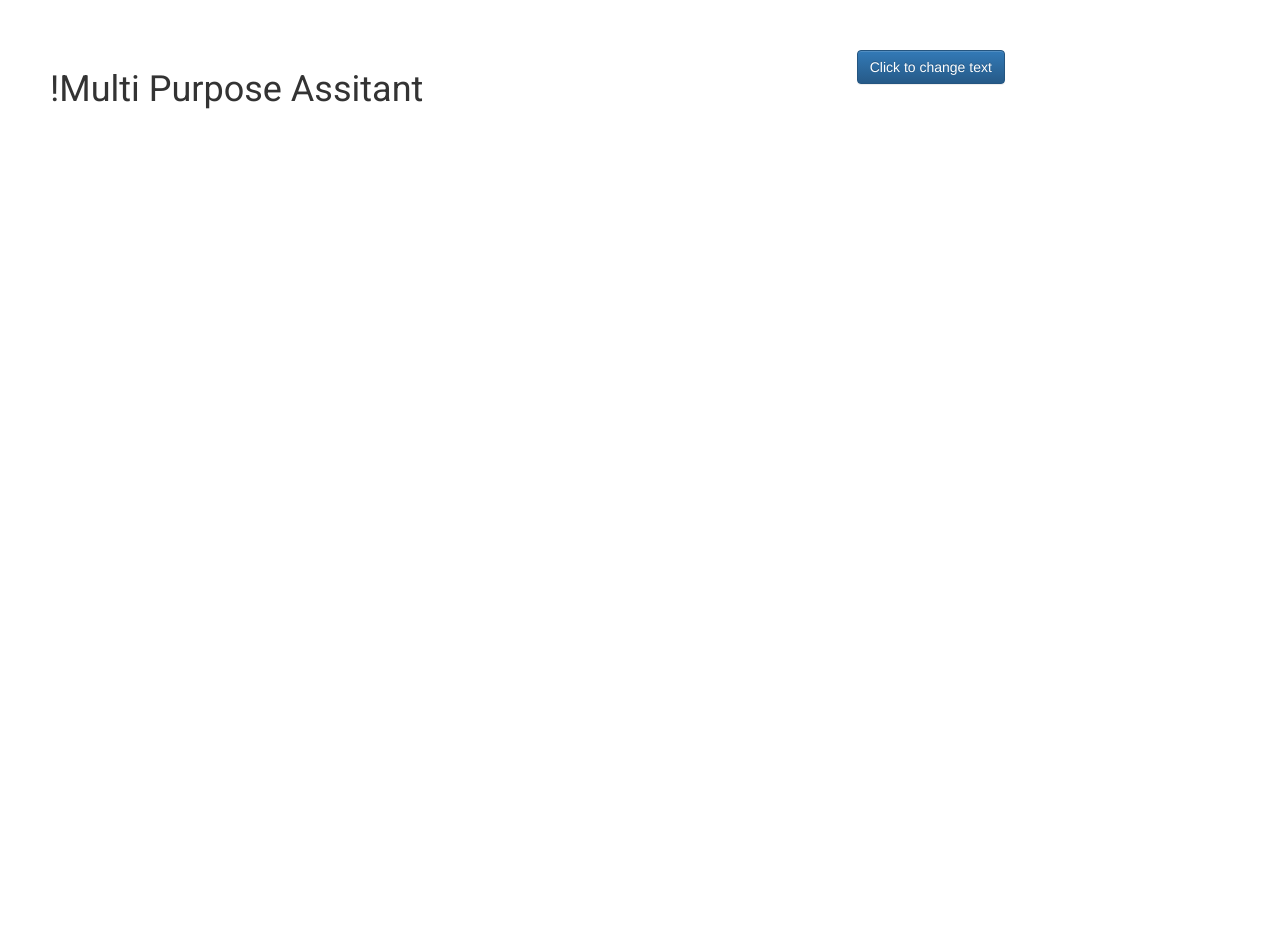
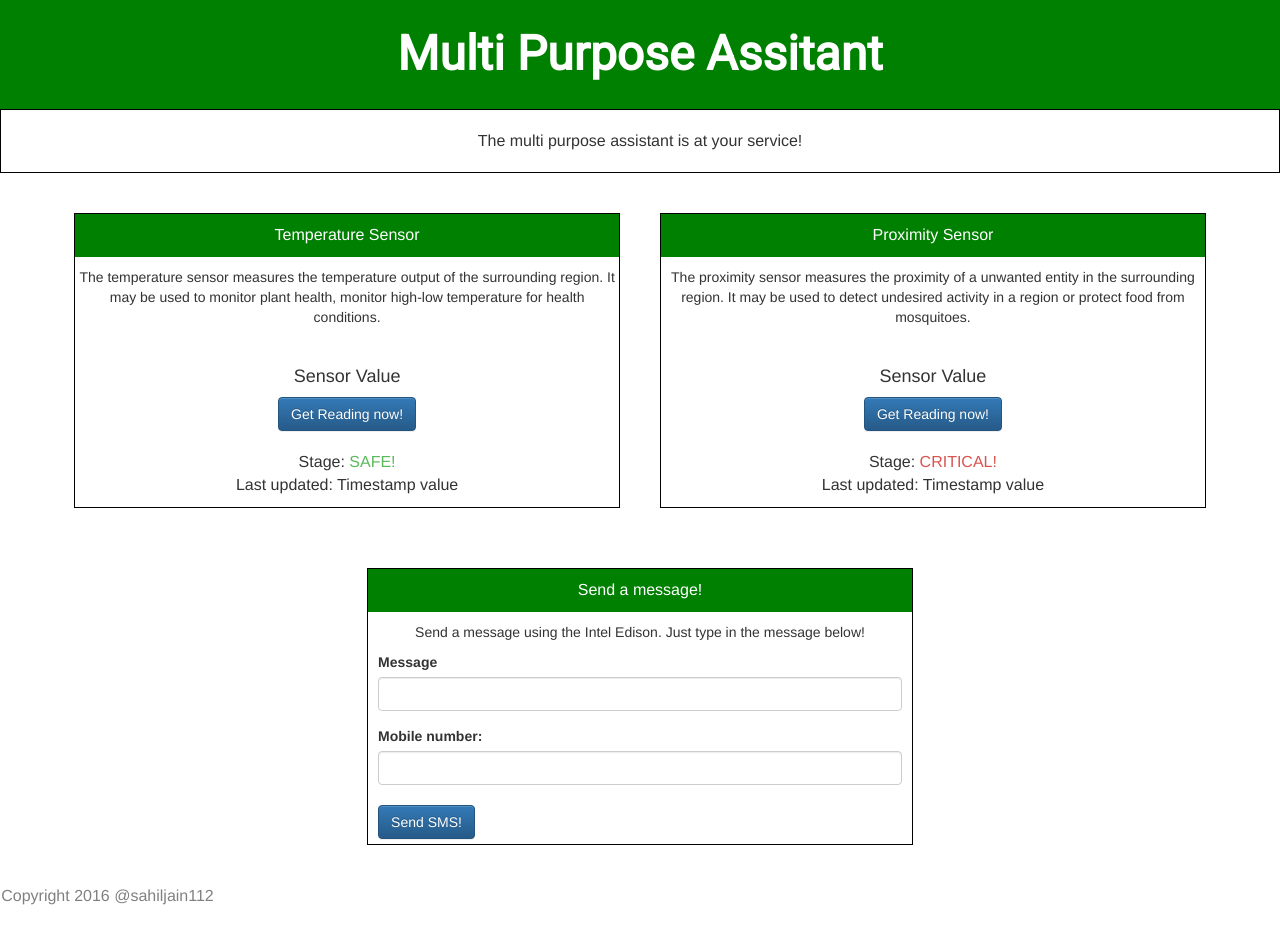
Before and after one commit to sahiljain112/intel-edison-express-server, a website: page views/index.html in a window 1280 px wide. Before the commit the page ends 800 px from the top, so only its background shows below. Drawn offline with Linux system fonts and the light colour scheme.

Commit message:
UI update

```diff
--- a/public/stylesheets/style.css
+++ b/public/stylesheets/style.css
@@ -1,12 +1,104 @@
-body {
-  padding: 50px;
-  font: 14px "Lucida Grande", Helvetica, Arial, sans-serif;
-}
+
 
 a {
   color: #00B7FF;
 }
 
-header .col-sm-8 {
+header {
+  text-align: center;
   font-family: 'Roboto',sans-serif;
+  font-weight: 700;
+  font-size: 48px;
+  color: #fff;
+  padding: 20px;
+  background-color: #008000;
 }
+
+.introdution {
+  border: 1px solid #000;
+  text-align: center;
+  font-size: 16px;
+  padding: 20px;
+}
+
+.row.sensors {
+  display: flex;
+  flex-wrap: wrap;
+  justify-content: center;
+  margin-top: 20px;
+  padding: 0px;
+}
+
+.col-sm-5.sensor-item {
+  margin: 20px;
+  padding: 0px;
+  border: 1px solid #000;
+  text-align: center;
+  font-family: Helvetica, sans-serif;
+}
+
+.sensor-heading {
+  padding: 10px;
+  font-size: 16px;
+  color: #fff;
+  background-color: #008000;
+}
+
+.sensor-content, .analysis-box {
+  margin-top: 10px;
+}
+
+.analysis-box {
+  padding-top: 10px;
+}
+
+#proximityState {
+  color: #d9534f;
+}
+
+#temperatureState {
+  color: #5cb85c;
+}
+.form-group {
+  text-align: left;
+  margin:0px 10px;
+}
+
+#sendSMS {
+  float: left;
+  margin:5px 10px;
+}
+
+ul {
+  padding: 0px;
+  font-size: 16px;
+}
+
+li {
+  display: block;
+}
+
+footer .col-sm-4 {
+  padding: 20px 0;
+  font-size: 16px;
+  color: #808080;
+}
+
+footer .row {
+  display: flex;
+  align-items: center;
+}
+
+footer .col-sm-8 {
+  display: flex;
+  justify-content: flex-end;
+}
+
+footer ul {
+  list-style: none;
+}
+
+footer li img {
+  width: 32px;
+  height: 32px;
+}
--- a/routes/sensors.js
+++ b/routes/sensors.js
@@ -5,7 +5,7 @@ var router = express.Router();
 router.get('/:sensor', function(req, res, next) {
 //  res.json(req.params);
   var sensorName = req.params.sensor;
-  console.log(sensorName);
+  console.log("Sensor type: " sensorName);
   res.send(sensorName);
 });
 
--- a/views/index.html
+++ b/views/index.html
@@ -11,29 +11,113 @@
 </head>
 <body>
 	<header>
-      <div class = "row">
-        <div class = "col-sm-8">
-          <h1 id="heading">!Multi Purpose Assitant</h1>
-        </div>
-
-        <div class = "col-sm-4">
-          <button class="btn btn-primary" id="toggle" onclick="changeText()"> Click to change text </button>
-        </div>
-
-      </div>
+		Multi Purpose Assitant
   </header>
 
+	<p class = "introdution">
+		The multi purpose assistant is at your service!
+	</p>
+
+ <section class = "sensor-funcitonality">
+	<div class="row sensors">
+		<div class = "col-sm-5 sensor-item">
+			<p class = "sensor-heading">
+				Temperature Sensor
+			</p>
+
+			<div class = "sensor-content">
+				<p> The temperature sensor measures the temperature output of the surrounding region. It may be used to monitor plant health, monitor high-low temperature for health conditions.
+			</div>
+
+		</br>
+		<h4> Sensor Value </h4>
+		<div class="sensor-value">
+		</div>
+		<button class ="btn btn-primary" onclick="getTemperature()"> Get Reading now! </button>
+
+		<div class = "analysis-box">
+			<ul>
+				<li> Stage: <span id="temperatureState">SAFE!</span></li>
+				<li> Last updated: Timestamp value</li>
+			</ul>
+		</div>
+
+		</div>
+
+		<div class = "col-sm-5 sensor-item">
+			<div class = "sensor-heading">
+				Proximity Sensor
+			</div>
+			<div class = "sensor-content">
+				<p> The proximity sensor measures the proximity of a unwanted entity in the surrounding region. It may be used to detect undesired activity in a region or protect food from mosquitoes.
+			</div>
+	  	</br>
+			<h4> Sensor Value </h4>
+			<div class="sensor-value">
+			</div>
+			<button class ="btn btn-primary" onclick="getProximity()"> Get Reading now! </button>
+
+			<div class = "analysis-box">
+				<ul>
+					<li> Stage: <span id="proximityState">CRITICAL!</span></li>
+					<li> Last updated: Timestamp value</li>
+				</ul>
+			</div>
+
+		</div>
+	</div>
+
+</section>
+
+<section class = "fun-time">
+
+	<div class="row sensors">
+		<div class = "col-sm-5 sensor-item">
+			<div class = "sensor-heading">
+				Send a message!
+			</div>
+			<div class = "sensor-content">
+				<p> Send a message using the Intel Edison. Just type in the message below!
+			</div>
+
+			<div class="form-group">
+			  <label for="message">Message</label>
+			  <input type="text" class="form-control" id="message">
+			</div>
+			<div class="form-group">
+			  <label for="phone">Mobile number:</label>
+			  <input type="number" class="form-control" id="phone">
+			</div>
+			<button class ="btn btn-primary" id = "sendSMS" onclick="sendMessage()"> Send SMS!</button>
+		</div>
+	</div>
+
   <footer>
+		<div class = "row">
 
+			<div class = "col-sm-4">
+				&copy; Copyright 2016 @sahiljain112
+			</div>
+
+			<ul class="col-sm-8">
+        <li class="col-sm-1">
+        </li>
+        <li class="col-sm-1">
+        </li>
+        <li class="col-sm-1">
+        </li>
+      </ul>
+
+		</div>
   </footer>
 	<script>
 
-	function changeText(){
+	function getTemperature(){
 
 		fetch('http://localhost:3000/query/temperature')
 		.then(function(response){
 		  console.log("hello");
-		  document.getElementById('heading').innerHTML = "Hello tomorrow!";
+		  document.querySelector('header').innerHTML = "Hello tomorrow!";
 		}).catch(function(error){
 		  console.log(error);
 		});
@@ -43,6 +127,9 @@
 
 	}
 
+	function sendMessage() {
+
+	}
 	</script>
   <script src = "/javascripts/jquery-3.1.1.min.js"/>
   <script src = "/javascripts/bootstrap.min.js" />
```
Also changed, not shown: public/javascripts/helper.js (deleted, +0 -20 lines), 1 other file.
